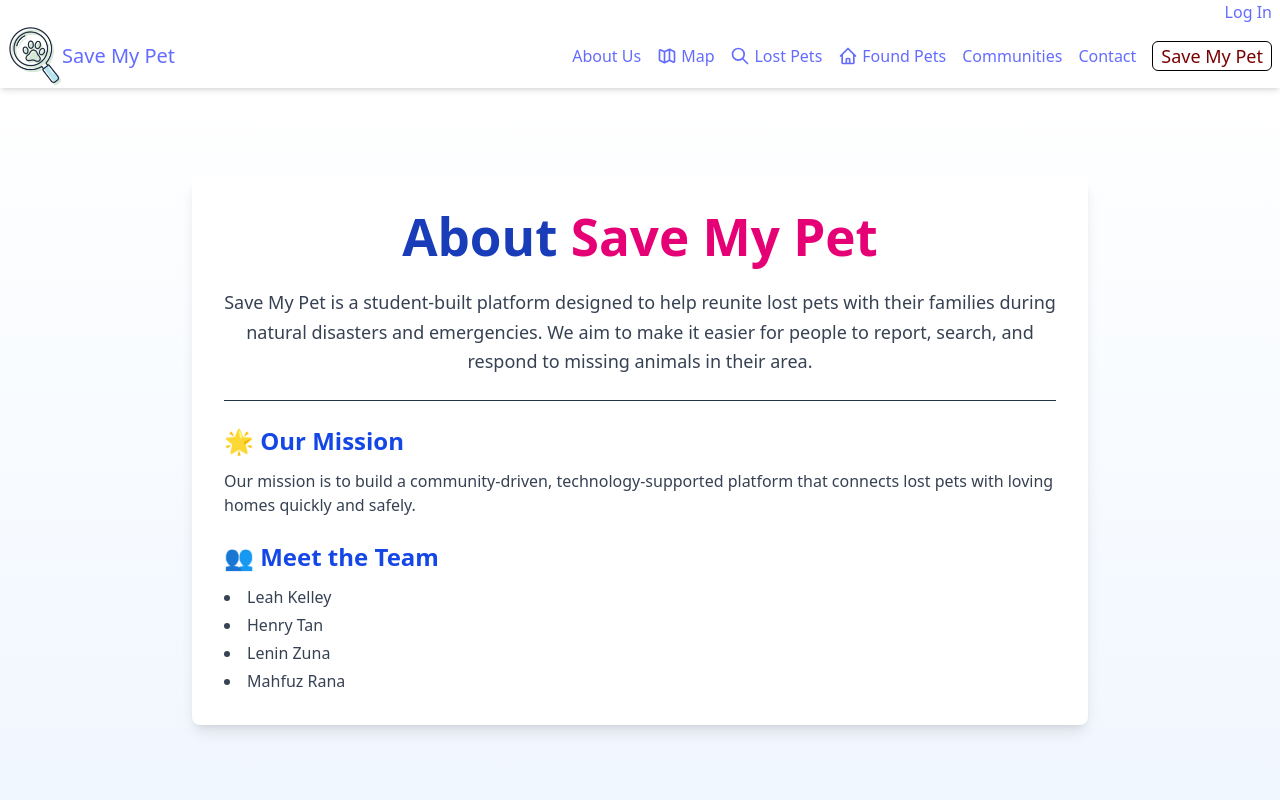
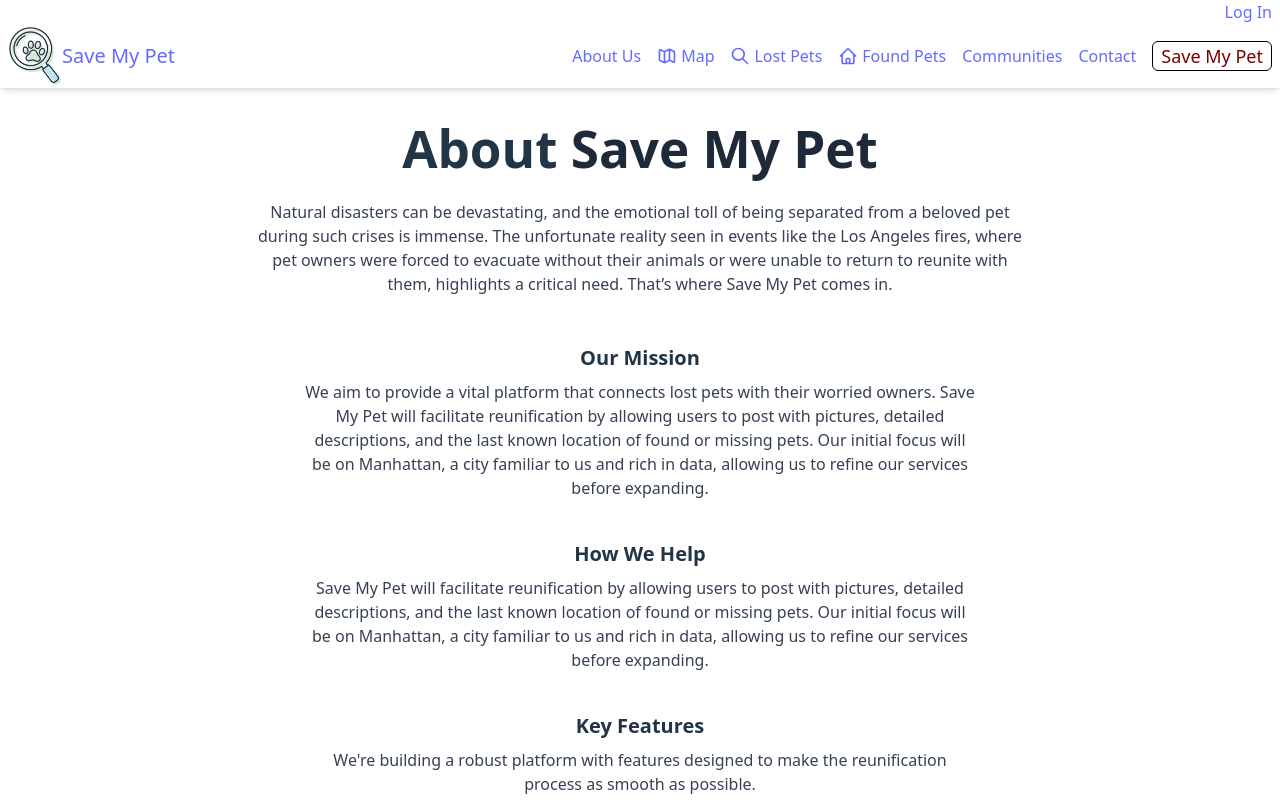
Before and after one commit to henrytan0705/Save-My-Pet, a React (Vite) app in the folder frontend/: page /about in a window 1280 px wide. Shown: the top 800 px of the page. Built offline with nearby package versions, Linux system fonts and the light colour scheme.

Commit message:
Updated about-us page

```diff
--- a/frontend/src/pages/AboutUs.jsx
+++ b/frontend/src/pages/AboutUs.jsx
@@ -1,35 +1,38 @@
 import React from "react";
+import petsImage from "../assets/pets.png";
+
 
 const AboutUsPage = () => {
   return (
-    <div className="bg-gradient-to-b from-white to-blue-50 min-h-screen pt-24 pb-16 px-6 sm:px-10">
-      <div className="max-w-4xl mx-auto bg-white shadow-lg rounded-lg p-8">
-        <h1 className="text-4xl font-bold text-blue-800 mb-6 text-center">
-          About <span className="text-pink-600">Save My Pet</span>
-        </h1>
+    <div className="bg-white text-center min-h-screen flex flex-col items-center justify-start px-4 sm:px-10 py-10">
+      <h1 className="text-3xl sm:text-4xl font-semibold mb-6">About <span className="text-gray-800">Save My Pet</span></h1>
 
-        <p className="text-gray-700 text-lg leading-relaxed mb-6 text-center">
-          Save My Pet is a student-built platform designed to help reunite lost pets
-          with their families during natural disasters and emergencies. We aim to make
-          it easier for people to report, search, and respond to missing animals in their area.
-        </p>
+      <p className="max-w-3xl text-gray-700 mb-6">
+        Natural disasters can be devastating, and the emotional toll of being separated from a beloved pet during such crises is immense.
+        The unfortunate reality seen in events like the Los Angeles fires, where pet owners were forced to evacuate without their animals or
+        were unable to return to reunite with them, highlights a critical need. That’s where Save My Pet comes in.
+      </p>
 
-        <div className="border-t pt-6">
-          <h2 className="text-2xl font-semibold text-blue-700 mb-3">🌟 Our Mission</h2>
-          <p className="text-gray-700 mb-6">
-            Our mission is to build a community-driven, technology-supported platform
-            that connects lost pets with loving homes quickly and safely.
-          </p>
+      <h2 className="text-xl font-semibold mt-6 mb-2">Our Mission</h2>
+      <p className="max-w-2xl text-gray-700 mb-4">
+        We aim to provide a vital platform that connects lost pets with their worried owners. Save My Pet will facilitate reunification by allowing
+        users to post with pictures, detailed descriptions, and the last known location of found or missing pets. Our initial focus will be on Manhattan,
+        a city familiar to us and rich in data, allowing us to refine our services before expanding.
+      </p>
 
-          <h2 className="text-2xl font-semibold text-blue-700 mb-3">👥 Meet the Team</h2>
-          <ul className="list-disc list-inside text-gray-700 space-y-1">
-            <li>Leah Kelley</li>
-            <li>Henry Tan </li>
-            <li>Lenin Zuna</li>
-            <li>Mahfuz Rana</li>
-          </ul>
-        </div>
-      </div>
+      <h2 className="text-xl font-semibold mt-6 mb-2">How We Help</h2>
+      <p className="max-w-2xl text-gray-700 mb-4">
+        Save My Pet will facilitate reunification by allowing users to post with pictures, detailed descriptions, and the last known location of
+        found or missing pets. Our initial focus will be on Manhattan, a city familiar to us and rich in data, allowing us to refine our services
+        before expanding.
+      </p>
+
+      <h2 className="text-xl font-semibold mt-6 mb-2">Key Features</h2>
+      <p className="max-w-2xl text-gray-700 mb-6">
+        We're building a robust platform with features designed to make the reunification process as smooth as possible.
+      </p>
+
+      <img src={petsImage} alt="Pets illustration" className="w-40 sm:w-52 mx-auto mt-6" />
     </div>
   );
 };
```
